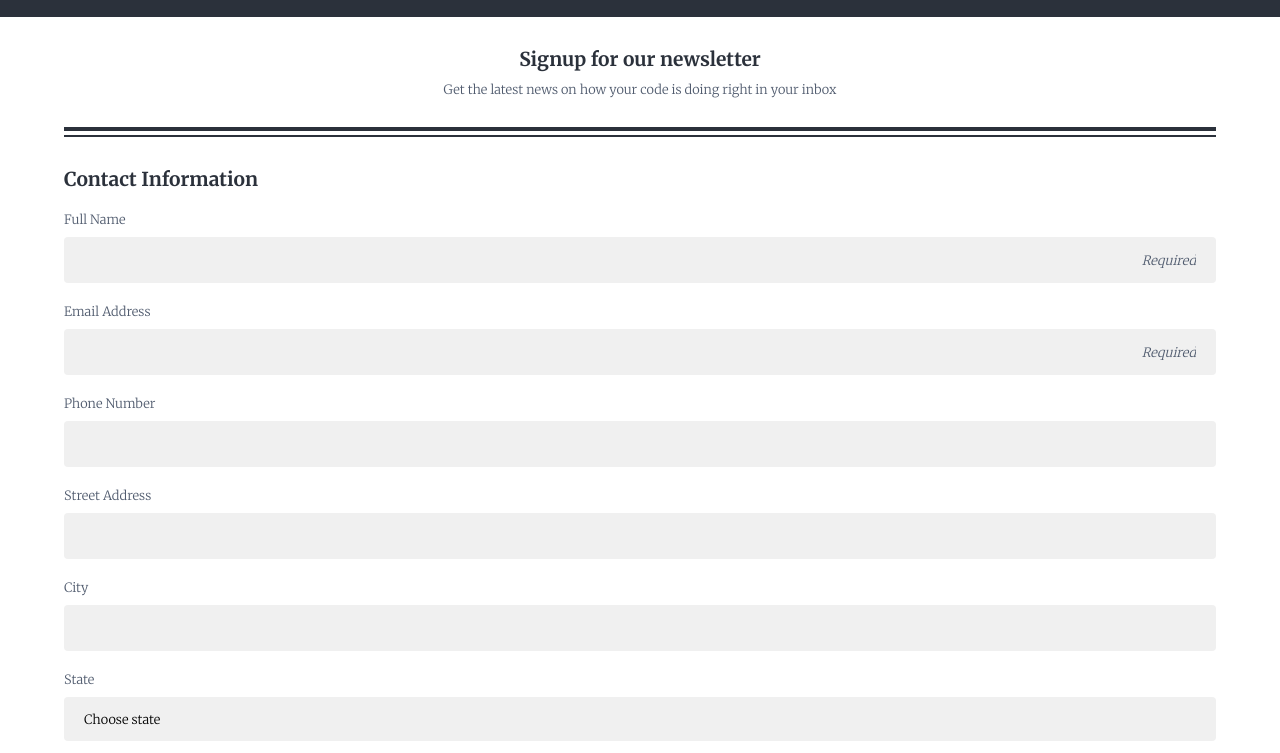
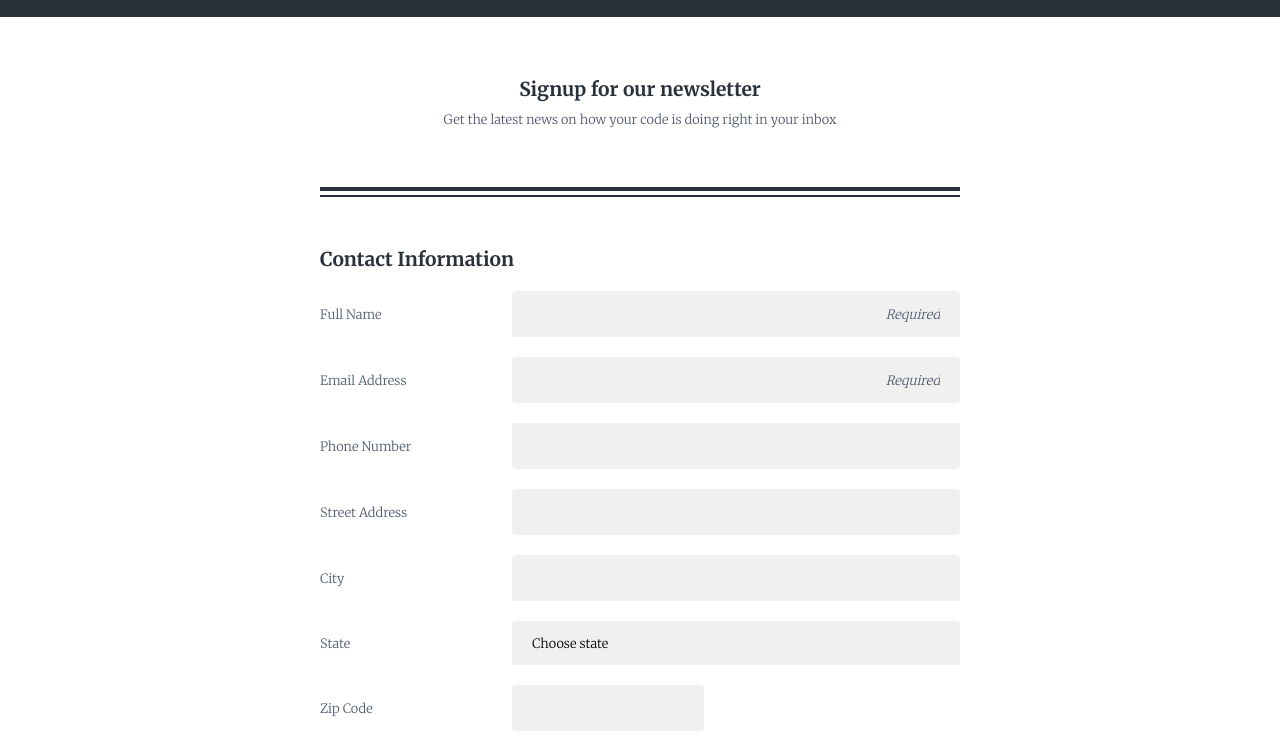
Before and after one commit to unluisco/Project-3-Online-Registration-Form, a plain HTML site: page index.html in a window 1280 px wide. Shown: the part 47-800 px from the top of the page. Drawn offline with Linux system fonts and the light colour scheme.

Commit message:
add medium/large version

```diff
--- a/css/styles.css
+++ b/css/styles.css
@@ -136,3 +136,35 @@ footer {
 }
 
 footer p { color: #505b6e; }
+
+@media (min-width: 768px) {
+
+	form { width: 50%; }
+
+	.newsletter-header {
+		margin-top: 60px;
+		padding-bottom: 60px;
+	}
+
+	fieldset:first-of-type { margin-bottom: 30px; }
+
+	fieldset legend { padding-top: 50px; }
+
+	fieldset:first-of-type label {
+		display: inline-block;
+		width: 30%;
+	}
+
+	fieldset:first-of-type input,
+	fieldset select {
+		width: 70%;
+		margin-top: 0;
+	}
+
+	fieldset:first-of-type .zip-code { width: 30%; }
+
+	footer {
+		padding-top: 40px;
+		padding-bottom: 260px;
+	}
+}
--- a/index.html
+++ b/index.html
@@ -22,23 +22,23 @@
 			<fieldset>
 				<legend>Contact Information</legend>
 
-				<label for="name">Full Name</label>
-				<input id="name" type="text" name="user_name" placeholder="Required" required>
+				<label for="name">Full Name</label><!--
+				--><input id="name" type="text" name="user_name" placeholder="Required" required>
 
-				<label for="email">Email Address</label>
-				<input id="email" type="email" name="user_email" placeholder="Required" required>
+				<label for="email">Email Address</label><!--
+				--><input id="email" type="email" name="user_email" placeholder="Required" required>
 
-				<label for="phone">Phone Number</label>
-				<input id="phone" type="tel" name="user_phone">
+				<label for="phone">Phone Number</label><!--
+				--><input id="phone" type="tel" name="user_phone">
 
-				<label for="address">Street Address</label>
-				<input id="address" type="text" name="user_address">
+				<label for="address">Street Address</label><!--
+				--><input id="address" type="text" name="user_address">
 
-				<label for="city">City</label>
-				<input id="city" type="text" name="user_city">
+				<label for="city">City</label><!--
+				--><input id="city" type="text" name="user_city">
 
-				<label for="state">State</label>
-				<select id="state" name="user_state">
+				<label for="state">State</label><!--
+				--><select id="state" name="user_state">
 					<option value="" selected disabled hidden>Choose state</option>
 					<option value="Amazonas">Amazonas</option>
 					<option value="Antioquia">Antioquia</option>
@@ -75,8 +75,8 @@
 					<option value="Vichada">Vichada</option>
 				</select>
 
-				<label for="zip">Zip Code</label>
-				<input id="zip" class="zip-code" type="text" name="user_zip">
+				<label for="zip">Zip Code</label><!--
+				--><input id="zip" class="zip-code" type="text" name="user_zip">
 			</fieldset>
 
 			<fieldset>
```
